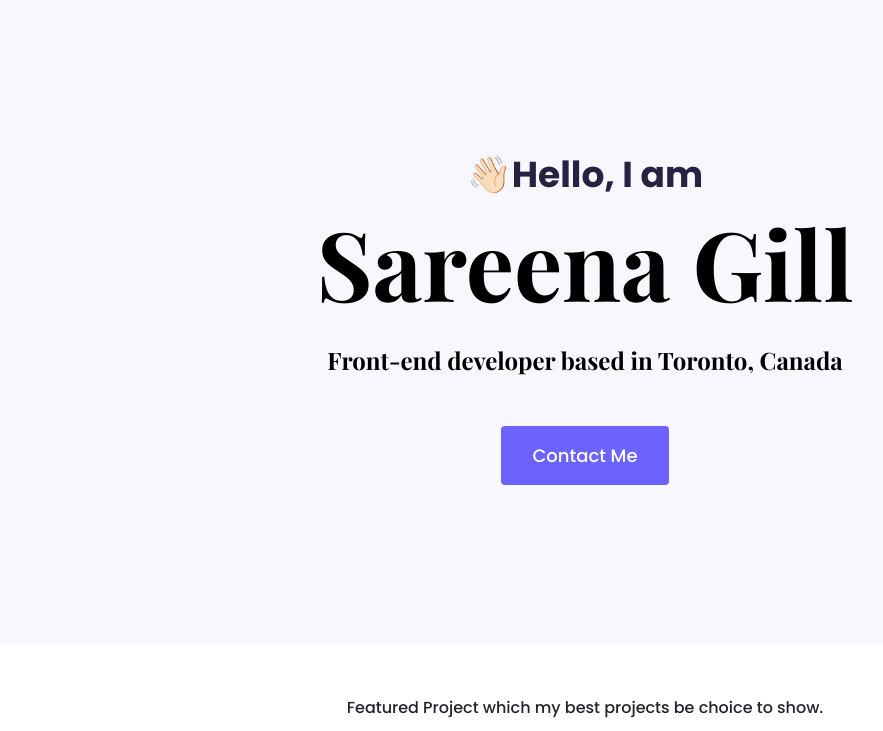
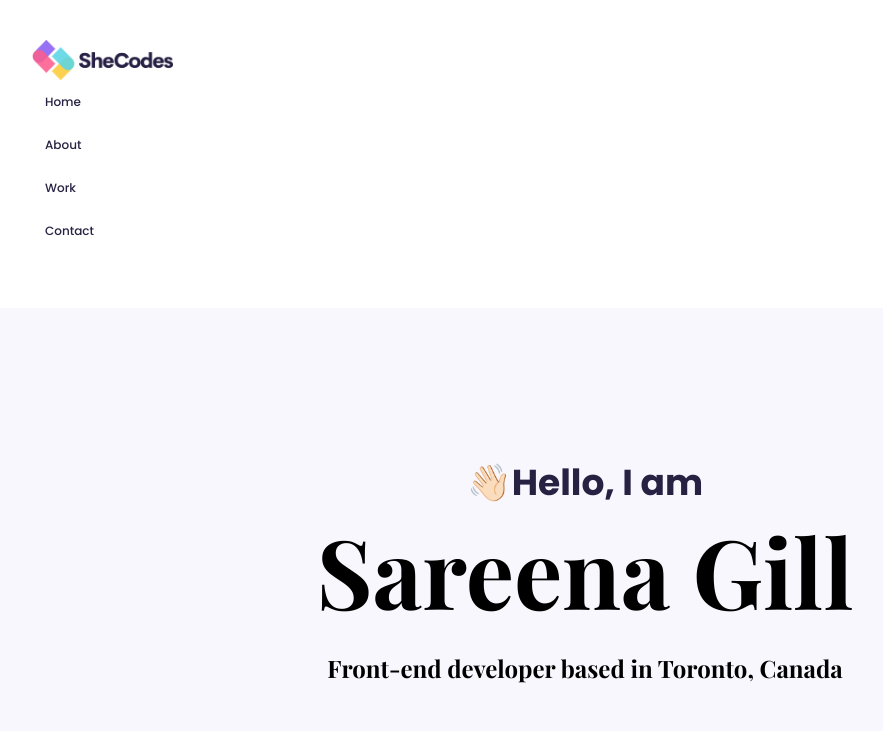
Before and after one commit to sareenagill/portfolio-project, a plain HTML site: page index.html in a window 1280 px wide. Shown: the top 731 px of the page, without its empty margins (55-938 px from the left). Drawn offline with nearby package versions, Linux system fonts and the light colour scheme.

Commit message:
added links to pages

```diff
--- a/index.html
+++ b/index.html
@@ -35,6 +35,17 @@
     <title>Portfolio</title>
   </head>
   <body>
+    <nav class="d-flex justify-content-between">
+      <div class="container">
+      <img src="./images/logo.png" class="logo" alt="">
+      <ul>
+        <li class="active"> <a href="/">Home</a></li>
+        <li><a href="/about.html">About</a></li>
+        <li><a href="/work.html">Work</a></li>
+        <li><a href="/contact.html">Contact</a></li>
+      </ul>
+      </div>
+    </nav>
     <div class="hero">
       <p>👋🏻Hello, I am</p>
       <h1>Sareena Gill</h1>
--- a/style/style.css
+++ b/style/style.css
@@ -107,6 +107,40 @@ p {
   padding: 120px 60px;
 }
 
+nav a {
+  font-size: 12px;
+}
+.logo {
+  max-height: 40px;
+}
+
+nav {
+  padding: 40px 0;
+}
+
+nav ul {
+  padding: 0;
+  max-width: 0;
+}
+
+nav li {
+  display: inline;
+  list-style: none;
+  line-height: 42px;
+  margin-left: 15px;
+}
+
+nav a {
+  text-decoration: none;
+  color: #272142;
+  transition: all 100 ms ease-in-out;
+}
+
+nav a:hover,
+nav li.active {
+  color: var(--brading-color);
+}
+
 @media (max-width: 960px) {
   h1 {
     font-size: 44px;
```
Also changed, not shown: images/logo.png (added).
